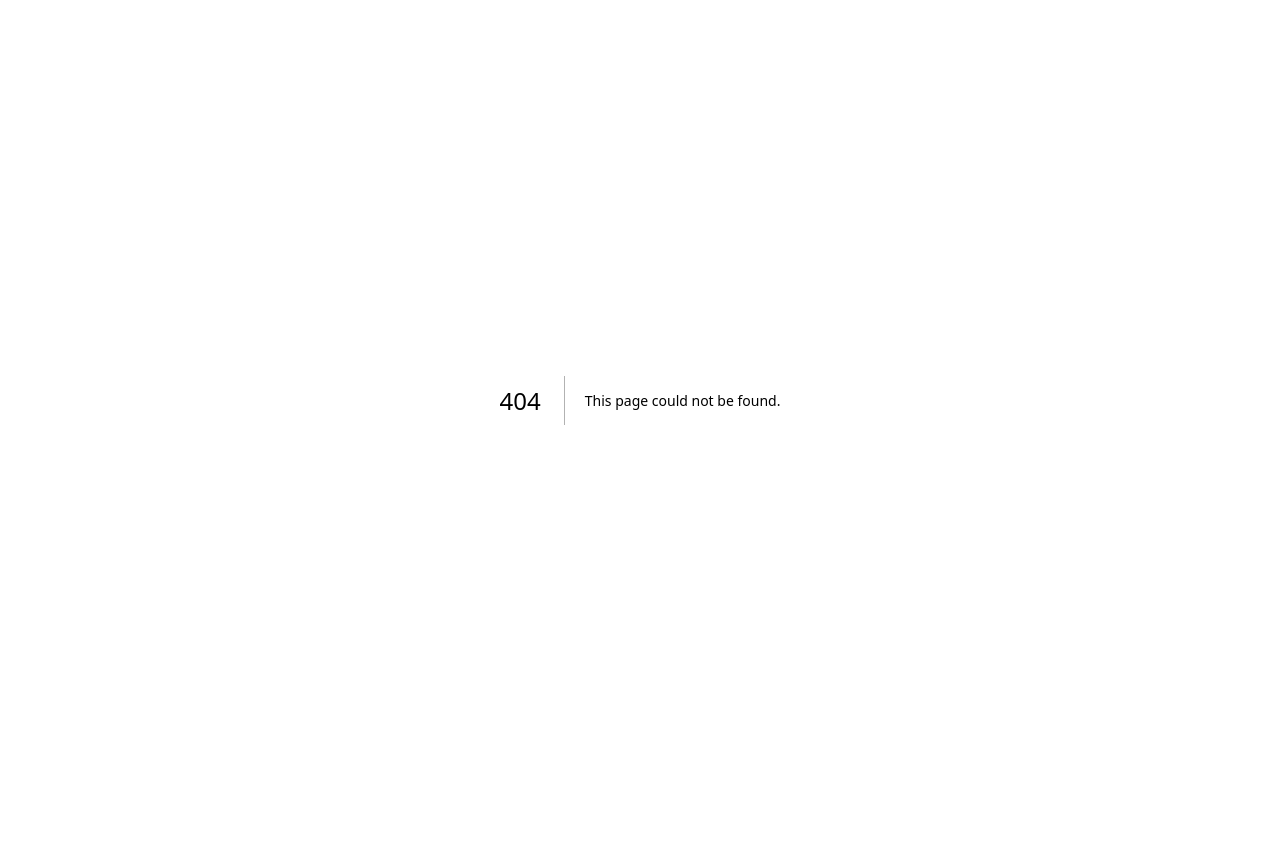
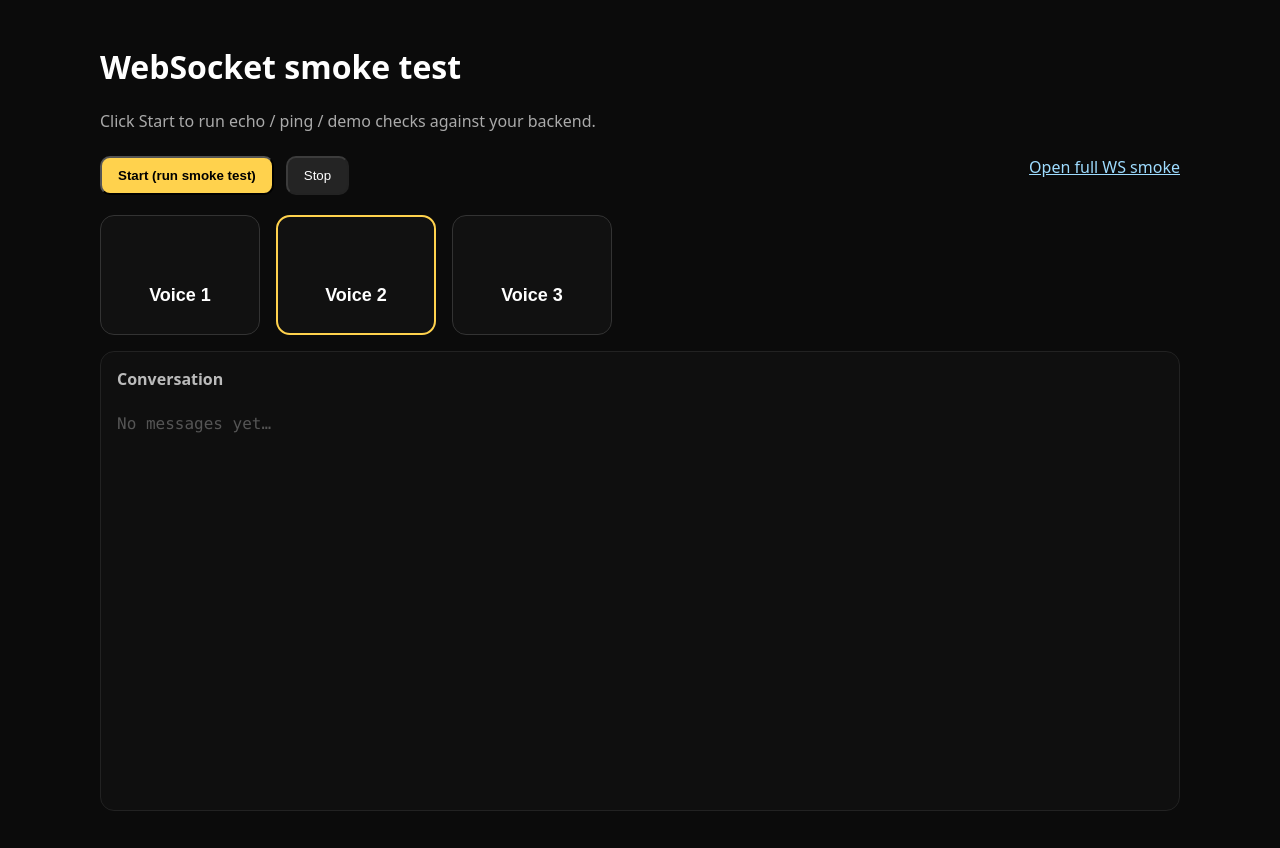
Before and after one commit to ErikRobinson94/baseline-intake, a Next.js app: page / in a window 1280 px wide. Before the commit this address had no page. Before the commit the page ends 800 px from the top, so only its background shows below. Built offline with nearby package versions, Linux system fonts and the light colour scheme.

Commit message:
feat(ui): landing demo with start/stop, voice cards, transcript

```diff
--- /dev/null
+++ b/app/page.tsx
@@ -0,0 +1,119 @@
+'use client';
+
+import React, { useMemo, useRef, useState } from 'react';
+
+function getWSBase(): string {
+  if (typeof window === 'undefined') return ''; // SSR no-op
+  const proto = location.protocol === 'https:' ? 'wss:' : 'ws:';
+  return `${proto}//${location.host}`;
+}
+
+type Line = { t: number; text: string; kind: 'sys' | 'user' | 'agent' };
+
+export default function Landing() {
+  const [voiceId, setVoiceId] = useState<number>(2);
+  const [running, setRunning] = useState(false);
+  const [lines, setLines] = useState<Line[]>([]);
+  const wsRef = useRef<WebSocket | null>(null);
+
+  const base = useMemo(() => (typeof window !== 'undefined' ? getWSBase() : ''), []);
+
+  const addLine = (text: string, kind: Line['kind'] = 'sys') =>
+    setLines((l) => [...l, { t: Date.now(), text, kind }]);
+
+  function start() {
+    if (running || !base) return;
+    setRunning(true);
+    addLine(`Connecting → ${base}/web-demo/ws?voiceId=${voiceId}`, 'sys');
+
+    const ws = new WebSocket(`${base}/web-demo/ws?voiceId=${voiceId}`);
+    wsRef.current = ws;
+
+    ws.onopen = () => addLine('WS: open', 'sys');
+    ws.onerror = (e) => addLine(`WS: error (${(e as any).message ?? 'event'})`, 'sys');
+    ws.onclose = (e) => {
+      addLine(`WS: close code=${e.code} reason="${e.reason}" clean=${e.wasClean}`, 'sys');
+      setRunning(false);
+      wsRef.current = null;
+    };
+    ws.onmessage = (ev) => {
+      // Baseline server sends strings like "demo: handshake ok" and "pong"
+      try {
+        if (typeof ev.data === 'string') addLine(ev.data, 'agent');
+        else addLine(`(binary ${typeof ev.data})`, 'agent');
+      } catch (err) {
+        addLine(`msg err: ${String(err)}`, 'sys');
+      }
+    };
+  }
+
+  function stop() {
+    try { wsRef.current?.close(); } finally { setRunning(false); }
+  }
+
+  return (
+    <main style={{minHeight:'100vh', background:'#0b0b0b', color:'#fff', padding:'24px'}}>
+      <div style={{maxWidth:1080, margin:'0 auto'}}>
+        <header style={{marginBottom:24}}>
+          <h1 style={{fontSize:32, fontWeight:800}}>WebSocket smoke test</h1>
+          <p style={{color:'#aaa'}}>Click Start to run echo / ping / demo checks against your backend.</p>
+        </header>
+
+        {/* Controls */}
+        <div style={{display:'flex', gap:12, marginBottom:20}}>
+          <button
+            disabled={running}
+            onClick={start}
+            style={{background:'#ffd24d', color:'#000', borderRadius:10, padding:'10px 16px', fontWeight:700}}
+          >
+            Start (run smoke test)
+          </button>
+          <button
+            disabled={!running}
+            onClick={stop}
+            style={{background:'#242424', color:'#fff', borderRadius:10, padding:'10px 16px'}}
+          >
+            Stop
+          </button>
+          <a href="/ws-smoke" style={{marginLeft:'auto', color:'#9edcff', textDecoration:'underline'}}>Open full WS smoke</a>
+        </div>
+
+        {/* Voice picker (simple 3-card row) */}
+        <section style={{display:'flex', gap:16, marginBottom:16}}>
+          {[1,2,3].map((id) => (
+            <button
+              key={id}
+              onClick={() => setVoiceId(id)}
+              style={{
+                flex:'0 0 160px',
+                height:120,
+                borderRadius:14,
+                border: id === voiceId ? '2px solid #ffd24d' : '1px solid #333',
+                background:'#111',
+                color:'#fff',
+                cursor:'pointer'
+              }}
+              aria-pressed={id === voiceId}
+            >
+              <div style={{fontSize:18, fontWeight:700, marginTop:42, textAlign:'center'}}>Voice {id}</div>
+            </button>
+          ))}
+        </section>
+
+        {/* Transcript */}
+        <section style={{border:'1px solid #222', borderRadius:14, background:'#0f0f0f'}}>
+          <div style={{padding:16, fontWeight:700, color:'#bbb'}}>Conversation</div>
+          <div style={{padding:'8px 16px 16px', height:380, overflow:'auto', fontFamily:'ui-monospace, SFMono-Regular, Menlo, monospace'}}>
+            {lines.length === 0 ? (
+              <div style={{color:'#555'}}>No messages yet…</div>
+            ) : lines.map((l, i) => (
+              <div key={i} style={{color: l.kind==='agent' ? '#9ee1a7' : l.kind==='user' ? '#9edcff' : '#dcdcdc'}}>
+                [{new Date(l.t).toLocaleTimeString()}] {l.text}
+              </div>
+            ))}
+          </div>
+        </section>
+      </div>
+    </main>
+  );
+}
```
